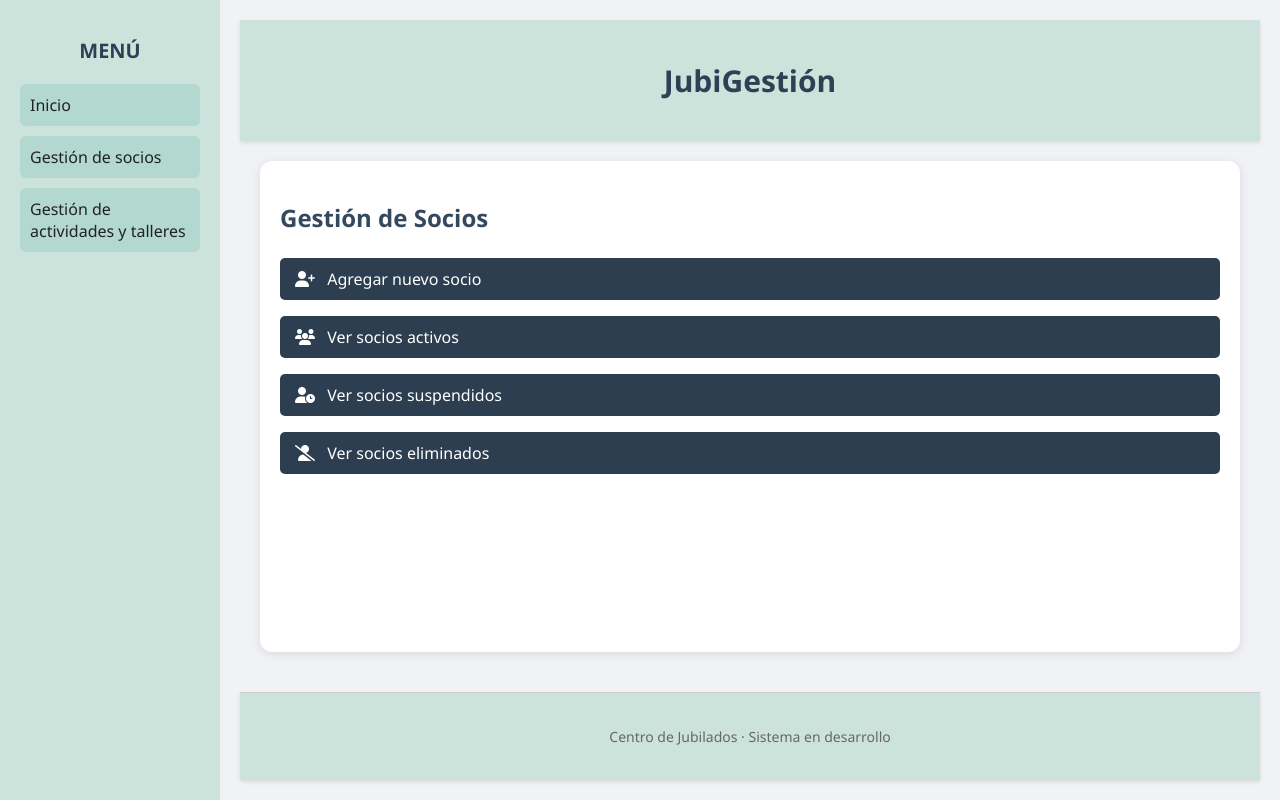
After one commit to Lady-Marianne/JubiGestion, a Flask app: page /api/members/members_index in a window 1280 px wide. The commit adds this page. Run offline with Flask 3, Linux system fonts and the light colour scheme.

Commit message:
Reshape interface.

```diff
--- a/endpoints/activity_routes.py
+++ b/endpoints/activity_routes.py
@@ -8,6 +8,10 @@ from sqlalchemy.exc import IntegrityError
 from utils.date_utils import parse_dates
 
 activity_bp = Blueprint('activity', __name__)
+
+@activity_bp.route('/activities_index')
+def activity_dashboard():
+    return render_template('activity_templates/activities.html')
 
 @activity_bp.route("/nueva_actividad", methods=["GET", "POST"])
 def add_activity():
--- a/endpoints/member_routes.py
+++ b/endpoints/member_routes.py
@@ -8,6 +8,10 @@ from utils.date_utils import parse_dates
 from sqlalchemy.exc import IntegrityError
 
 member_bp = Blueprint('member', __name__)
+
+@member_bp.route('/members_index')
+def member_dashboard():
+    return render_template('member_templates/members.html')
 
 @member_bp.route("/nuevo_socio", methods=["GET", "POST"])
 def add_member():
--- a/static/scripts/member_scripts/edit_member.js
+++ b/static/scripts/member_scripts/edit_member.js
@@ -23,11 +23,11 @@ document.addEventListener('DOMContentLoaded', () => {
                 body: JSON.stringify(Object.fromEntries(formData))
             });
 
-            // Verificar si la respuesta es JSON:
+            // Verify if the response is JSON:
             const contentType = response.headers.get('content-type');
             if (!contentType || !contentType.includes('application/json')) {
                 const text = await response.text();
-                throw new Error(text || 'Respuesta no JSON');
+                throw new Error(text || 'Response is not JSON');
             }
 
             const result = await response.json();
@@ -48,7 +48,7 @@ document.addEventListener('DOMContentLoaded', () => {
 
         } catch (error) {
             console.error("Error:", error);
-            alert("Error: " + (error.message || "Verifica la consola"));
+            alert("Error: " + (error.message || "Verify the console"));
         } finally {
             submitBtn.disabled = false;
             submitBtn.textContent = 'Guardar Cambios';
--- a/static/styles.css
+++ b/static/styles.css
@@ -314,3 +314,30 @@ label {
 .hidden {
   display: none;
 }
+
+.dashboard {
+    display: flex;
+    flex-direction: column;
+    gap: 1rem;
+    margin-top: 1.5rem;
+}
+
+.dashboard-btn {
+    display: inline-block;
+    padding: 10px 15px;
+    font-size: 1rem;
+    border: none;
+    background-color: #2c3e50;
+    color: white;
+    border-radius: 5px;
+    text-decoration: none;
+    transition: background-color 0.3s ease;
+}
+
+.dashboard-btn i {
+    margin-right: 8px;
+}
+
+.dashboard-btn:hover {
+    background-color: #34495e;
+}
--- a/templates/layout.html
+++ b/templates/layout.html
@@ -22,14 +22,8 @@
             <h1>MENÚ</h1>
             <nav>
                 <a href="{{ url_for('index') }}">Inicio</a>
-                <a href="{{ url_for('member.add_member') }}">Agregar nuevo socio</a>
-                <a href="{{ url_for('person.show_persons', kind='member') }}?status=ACTIVO">Ver socios activos</a>
-                <a href="{{ url_for('person.show_persons', kind='member') }}?status=SUSPENDIDO">Ver socios suspendidos</a>
-                <a href="{{ url_for('person.show_persons', kind='member') }}?status=ELIMINADO">Ver socios eliminados</a>
-                <a href="{{ url_for('activity.add_activity') }}">Agregar nueva actividad o taller</a>
-                <a href="{{ url_for('activity.show_activities') }}?status=ACTIVO">Ver actividades y talleres activos</a>
-                <a href="{{ url_for('activity.show_activities') }}?status=SUSPENDIDO">Ver actividades y talleres suspendidos</a>
-                <a href="{{ url_for('activity.show_activities') }}?status=CANCELADO">Ver actividades y talleres cancelados</a>
+                <a href="{{ url_for('member.member_dashboard') }}">Gestión de socios</a>
+                <a href="{{ url_for('activity.activity_dashboard') }}">Gestión de actividades y talleres</a>
             </nav>
         </aside>
 
--- a/templates/member_templates/edit_member.html
+++ b/templates/member_templates/edit_member.html
@@ -62,10 +62,12 @@
 </form>
 
 {% endblock %}
+
 {% block scripts %}
     <script src="{{ url_for('static', filename='scripts/utils/messages.js') }}"></script>
     <script src="{{ url_for('static', filename='scripts/member_scripts/edit_member.js') }}"></script>
 {% endblock %}
+
 {% block styles %}
     <link rel="stylesheet" href="{{ url_for('static', filename='styles.css') }}">
 {% endblock %}
--- /dev/null
+++ b/templates/member_templates/members.html
@@ -0,0 +1,27 @@
+<!-- templates/member_templates/members.html -->
+
+{% extends "layout.html" %}
+
+{% block title %}Socios{% endblock %}
+
+{% block content %}
+<h2>Gestión de Socios</h2>
+
+<div class="dashboard">
+    <a class="dashboard-btn" href="{{ url_for('member.add_member') }}">
+        <i class="fas fa-user-plus"></i> Agregar nuevo socio
+    </a>
+
+    <a class="dashboard-btn" href="{{ url_for('person.show_persons', kind='member') }}?status=ACTIVO">
+        <i class="fas fa-users"></i> Ver socios activos
+    </a>
+
+    <a class="dashboard-btn" href="{{ url_for('person.show_persons', kind='member') }}?status=SUSPENDIDO">
+        <i class="fas fa-user-clock"></i> Ver socios suspendidos
+    </a>
+
+    <a class="dashboard-btn" href="{{ url_for('person.show_persons', kind='member') }}?status=ELIMINADO">
+        <i class="fas fa-user-slash"></i> Ver socios eliminados
+    </a>
+</div>
+{% endblock %}
```
Also changed, not shown: static/scripts/activity_scripts/edit_activity.js (+56 -52 lines), templates/activity_templates/activities.html (added, +27 -0 lines), templates/activity_templates/edit_activity.html (+18 -3 lines).
